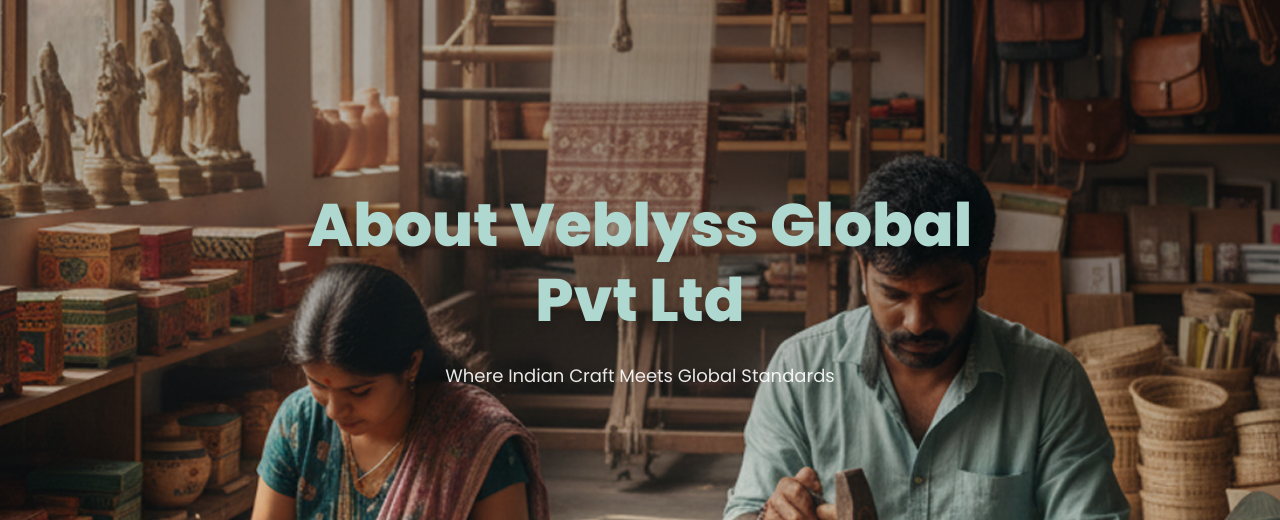
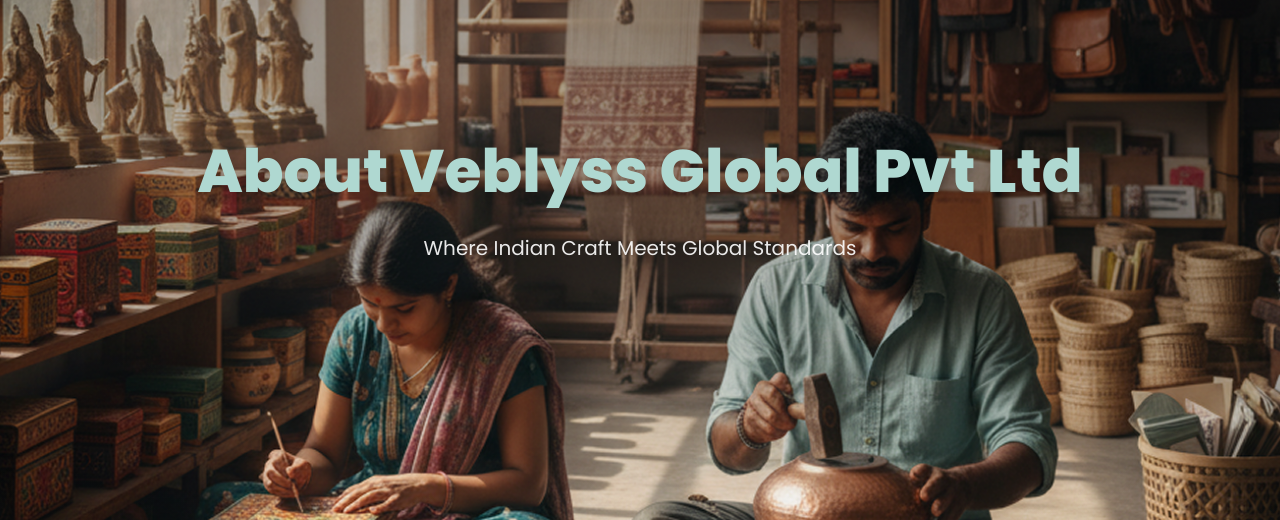
Before and after one commit to SamarthPD-21/Veblyss, a Next.js app in the folder client/: page /about in a window 1280 px wide. Shown: the part 121-641 px from the top of the page. Built offline with nearby package versions, Linux system fonts and the light colour scheme.

Commit message:
fixed something

```diff
--- a/client/src/app/about/page.tsx
+++ b/client/src/app/about/page.tsx
@@ -8,25 +8,27 @@
   return (
     <section
       id="home"
-      className="relative w-full h-[640px] md:h-[820px] overflow-hidden"
+      className="relative w-full h-[687.7290649414062px] overflow-hidden"
     >
       <BackgroundImage source="/about/hero.png" />
 
       {/* subtle gradient overlay to match screenshot tone */}
       <div className="absolute inset-0 bg-gradient-to-b from-black/30 via-black/25 to-transparent flex items-center">
         <div className="max-w-6xl mx-auto px-6 w-full">
-          <div className="w-full flex flex-col items-center text-center py-14 md:py-20">
-            <h1 className="text-3xl md:text-5xl lg:text-6xl font-extrabold text-[#AFD8D1] leading-tight drop-shadow-lg max-w-3xl">
-              About Veblyss Global Pvt Ltd
-            </h1>
-            <p className="mt-6 text-base md:text-lg text-white/90 max-w-2xl">
-              Where Indian Craft Meets Global Standards
-            </p>
-          </div>
+          <div className="flex flex-col items-center justify-center text-center py-16 -mt-4 md:-mt-8 lg:-mt-12">
+              <h1 className="text-2xl md:text-5xl lg:text-6xl font-extrabold text-[#AFD8D1] leading-tight drop-shadow-lg">
+                About Veblyss Global Pvt Ltd
+              </h1>
+              <p className="text-[20px] text-white/90 mt-6 max-w-2xl">
+                Where Indian Craft Meets Global Standards
+              </p>
+            </div>
         </div>
       </div>
     </section>
   );
+
+
 }
 function WhoWeAreSection() {
   return (
@@ -134,7 +136,7 @@
               alt="Markets We Serve"
               height={400}
               width={650}
-              className="w-full object-cover"
+              className="w-[80%] md:w-[50%] object-cover"
             />
           </div>
         </div>
--- a/client/src/app/page.tsx
+++ b/client/src/app/page.tsx
@@ -161,7 +161,7 @@
   return (
     <section id="products" className="py-20">
       <div className="mx-auto px-24">
-        <h2 className="text-3xl md:text-4xl font-bold text-center text-[var(--veblyss-color)]">
+        <h2 className="text-3xl md:text-4xl font-bold text-center text-[var(--button-red)]">
           Product Categories
         </h2>
         <div className="mt-10 grid grid-cols-1 sm:grid-cols-2 lg:grid-cols-3 gap-20 items-start justify-items-center">
--- a/client/src/components/Difference.tsx
+++ b/client/src/components/Difference.tsx
@@ -38,7 +38,7 @@
   return (
     <section className="py-16">
       <div className="max-w-6xl mx-auto px-4">
-        <h2 className="text-3xl md:text-3xl font-bold text-center text-[var(--button-red)]">
+        <h2 className="text-3xl md:text-[30px] font-bold text-center text-[var(--button-red)]">
           What Makes Us Different
         </h2>
         <div className="mt-8 grid grid-cols-1 sm:grid-cols-2 lg:grid-cols-3 gap-6">
--- a/client/src/components/Footer.tsx
+++ b/client/src/components/Footer.tsx
@@ -53,7 +53,6 @@
                 {socialIcons.map((icon, index) => (
                   <div
                     key={index}
-                    className="w-9 h-9 bg-white rounded flex items-center justify-center shadow"
                   >
                     <Image
                       src={icon.src}
```
